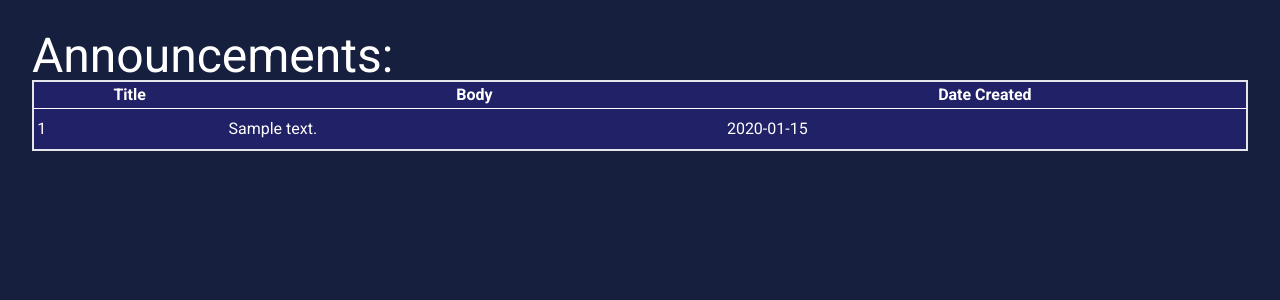
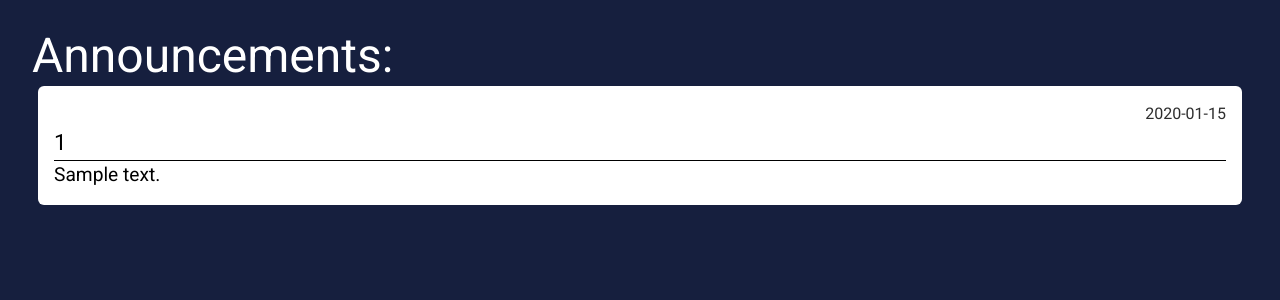
Before and after one commit to mikhaelc09/Penyisihan-TCC, a PHP site: page /pages/userAnnouncement.php in a window 1280 px wide. Shown: the part 64-364 px from the top of the page. Run offline with PHP 8.4, Linux system fonts and the light colour scheme; the visitor is signed in with stand-in values (Sample User, id 1); tables that the repository leaves empty hold one stand-in row (values such as "Sample post"); style sheets or scripts are compiled from the project's sources.

Commit message:
Redesign the UI of the user announcement page

```diff
--- a/pages/userAnnouncement.php
+++ b/pages/userAnnouncement.php
@@ -22,16 +22,7 @@
    <?php require("../components/navbar.php") ?>
    <main class="user-announcement-main text-white">
       <h1 class="text-5xl">Announcements:</h1>
-      <table class="announce-table">
-         <thead>
-            <tr>
-               <th>Title</th>
-               <th>Body</th>
-               <th>Date Created</th>
-            </tr>
-         </thead>
-         <tbody id="announcementList"></tbody>
-      </table>
+      <div id="announcementList"></div>
    </main>
    <footer>
 
--- a/style.css
+++ b/style.css
@@ -110,3 +110,24 @@ td {
 .user-announcement-main {
     padding: 2rem;
 }
+
+.card {
+    border-radius: 6px;
+    box-shadow: 0 0 -4px 16px darkgray;
+    padding: 1rem;
+    color: black;
+    background-color: white;
+    margin: 6px 6px;
+}
+.card .card-date {
+    text-align: right;
+    font-size: 1rem;
+    color: rgb(46, 46, 46);
+}
+.card .card-title {
+    font-size: 1.4rem;
+    border-bottom: 1px solid black;
+}
+.card .card-body {
+    font-size: 1.2rem;
+}
--- a/util/announce_system.php
+++ b/util/announce_system.php
@@ -33,11 +33,13 @@
          for ($i=0; $i<count($result); $i++) {
             if ($result[$i]['status'] == 1) {
                ?>
-                  <tr id="row-<?=$result[$i]['announcement_id']?>">
-                     <td><?=$result[$i]['judul']?></td>
-                     <td><?=$result[$i]['body']?></td>
-                     <td><?=$result[$i]['date_created']?></td>
-                  </tr>
+                  <div class="card" id="<?=$result[$i]['announcement_id']?>">
+                     <div class="card-date"><?=$result[$i]['date_created']?></div>
+                     <div class="card-title"><?=$result[$i]['judul']?></div>
+                     <div class="card-body">
+                        <?=$result[$i]['body']?>
+                     </div>
+                  </div>
                <?php
             }
          }
```
